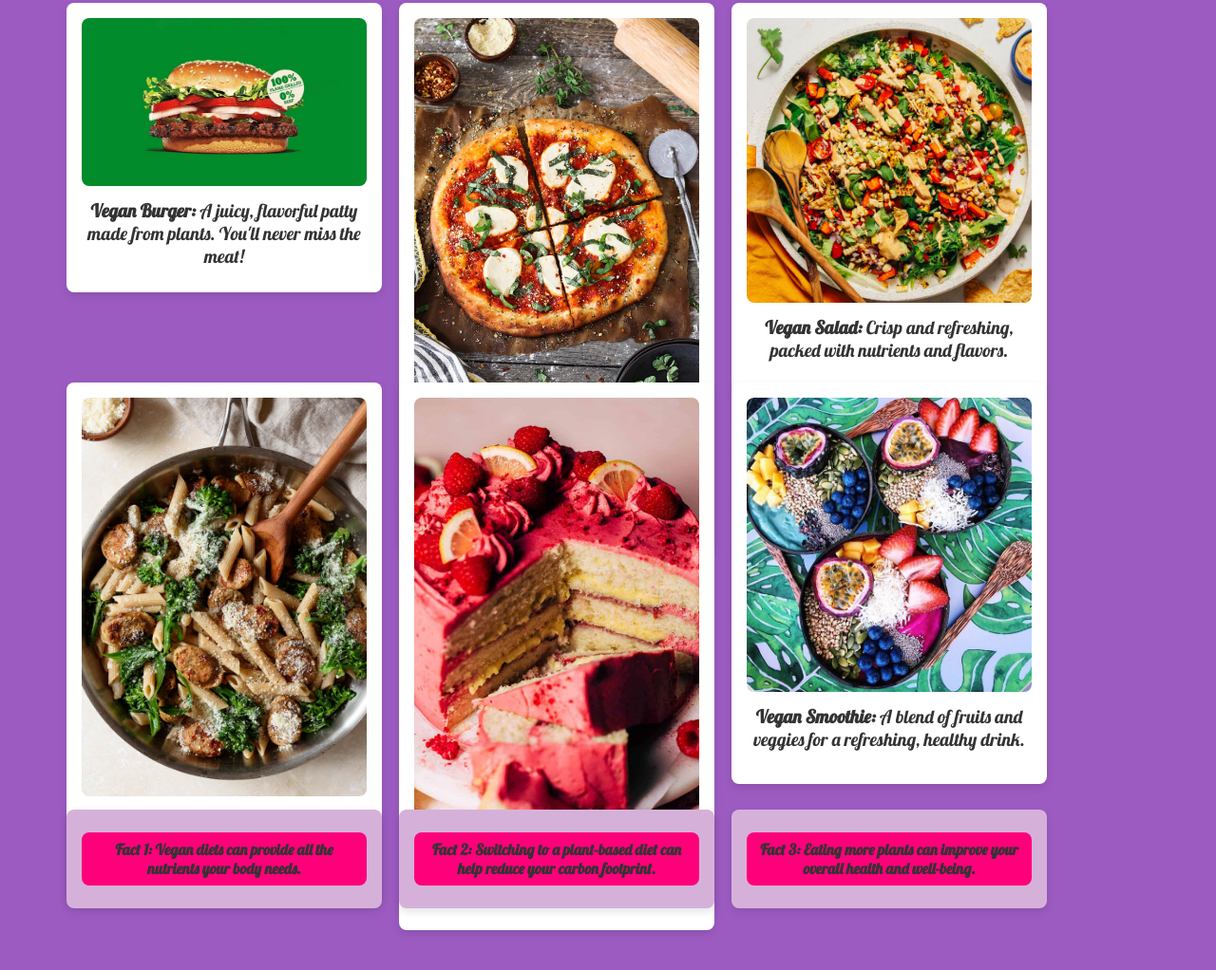
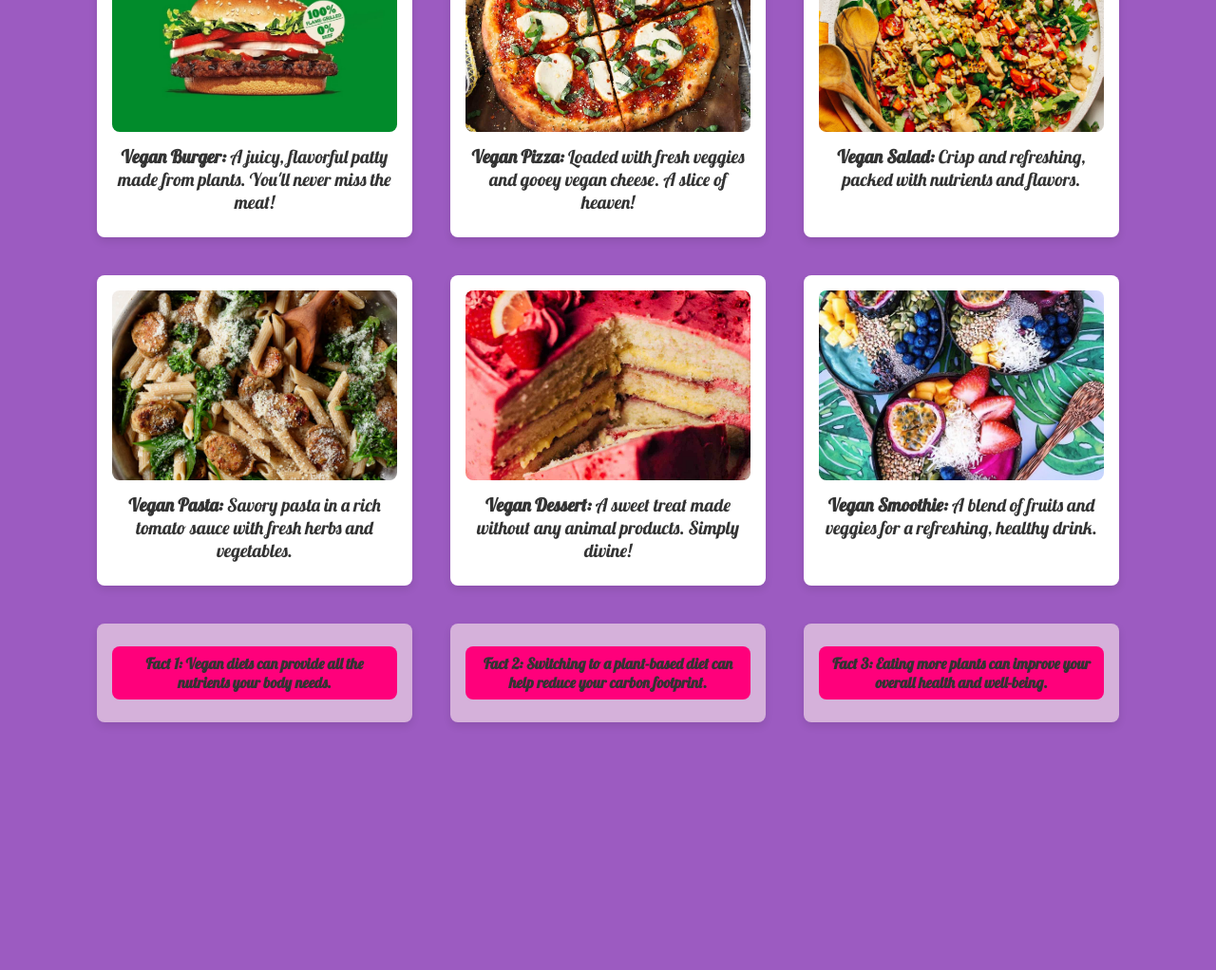
Before and after one commit to ananyashroff/ananyashroff.github.io, a plain HTML site: page vegan-menu.html in a window 1280 px wide. Shown: the part 252-1274 px from the top of the page at 95% size. After the commit the page ends 1053 px from the top, so only its background shows below. Drawn offline with Linux system fonts and the light colour scheme.

Commit message:
Add files via upload

```diff
--- a/vegan-menu.html
+++ b/vegan-menu.html
@@ -24,12 +24,12 @@
             position: relative;
         }
         .container {
-            position: relative;
-            width: 100%;
-            height: 1600px;
+            display: flex;
+            flex-wrap: wrap;
+            justify-content: center;
+            padding: 20px;
         }
         .food-item, .fun-facts {
-            position: absolute;
             width: 300px;
             padding: 1em;
             border-radius: 8px;
@@ -41,7 +41,8 @@
         }
         .food-item img {
             width: 100%;
-            height: auto;
+            height: 200px; /* Ensure all images have the same height */
+            object-fit: cover;
             border-radius: 8px;
         }
         .food-item p {
@@ -51,6 +52,11 @@
         }
         .fun-facts {
             background-color: #d5b1da;
+            width: 300px;
+            padding: 1em;
+            border-radius: 8px;
+            margin: 20px;
+            text-align: center;
         }
         .fact {
             background-color: #ff007b;
@@ -59,17 +65,6 @@
             border-radius: 8px;
             font-weight: bold;
         }
-        /* Absolute positioning for the food items */
-        #item1 { top: 100px; left: 50px; }
-        #item2 { top: 100px; left: 400px; }
-        #item3 { top: 100px; left: 750px; }
-        #item4 { top: 500px; left: 50px; }
-        #item5 { top: 500px; left: 400px; }
-        #item6 { top: 500px; left: 750px; }
-        /* Absolute positioning for the fun facts */
-        #fact1 { top: 950px; left: 50px; }
-        #fact2 { top: 950px; left: 400px; }
-        #fact3 { top: 950px; left: 750px; }
     </style>
 </head>
 <body>
@@ -77,37 +72,37 @@
         Vegan Menu - Assignment 4B
     </header>
     <div class="container">
-        <div id="item1" class="food-item">
+        <div class="food-item">
             <img src="vegan-burger.jpg" alt="Delicious Vegan Burger">
             <p><strong>Vegan Burger:</strong> A juicy, flavorful patty made from plants. You'll never miss the meat!</p>
         </div>
-        <div id="item2" class="food-item">
+        <div class="food-item">
             <img src="vegan-pizza.jpg" alt="Tasty Vegan Pizza">
             <p><strong>Vegan Pizza:</strong> Loaded with fresh veggies and gooey vegan cheese. A slice of heaven!</p>
         </div>
-        <div id="item3" class="food-item">
+        <div class="food-item">
             <img src="vegan-salad.jpg" alt="Refreshing Vegan Salad">
             <p><strong>Vegan Salad:</strong> Crisp and refreshing, packed with nutrients and flavors.</p>
         </div>
-        <div id="item4" class="food-item">
+        <div class="food-item">
             <img src="vegan-pasta.jpg" alt="Hearty Vegan Pasta">
             <p><strong>Vegan Pasta:</strong> Savory pasta in a rich tomato sauce with fresh herbs and vegetables.</p>
         </div>
-        <div id="item5" class="food-item">
+        <div class="food-item">
             <img src="vegan-dessert.jpg" alt="Decadent Vegan Dessert">
             <p><strong>Vegan Dessert:</strong> A sweet treat made without any animal products. Simply divine!</p>
         </div>
-        <div id="item6" class="food-item">
+        <div class="food-item">
             <img src="vegan-smoothie.jpg" alt="Nutritious Vegan Smoothie">
             <p><strong>Vegan Smoothie:</strong> A blend of fruits and veggies for a refreshing, healthy drink.</p>
         </div>
-        <div id="fact1" class="fun-facts">
+        <div class="fun-facts">
             <div class="fact">Fact 1: Vegan diets can provide all the nutrients your body needs.</div>
         </div>
-        <div id="fact2" class="fun-facts">
+        <div class="fun-facts">
             <div class="fact">Fact 2: Switching to a plant-based diet can help reduce your carbon footprint.</div>
         </div>
-        <div id="fact3" class="fun-facts">
+        <div class="fun-facts">
             <div class="fact">Fact 3: Eating more plants can improve your overall health and well-being.</div>
         </div>
     </div>
```
